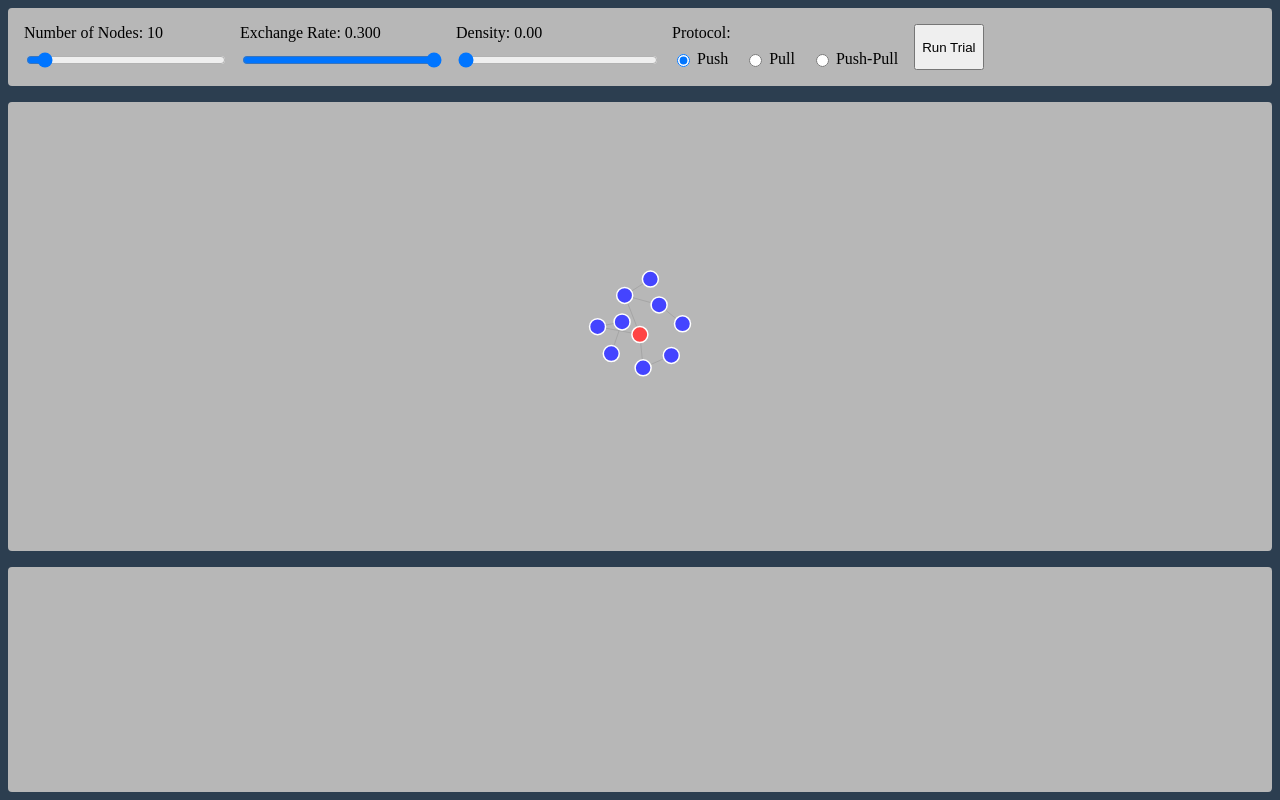
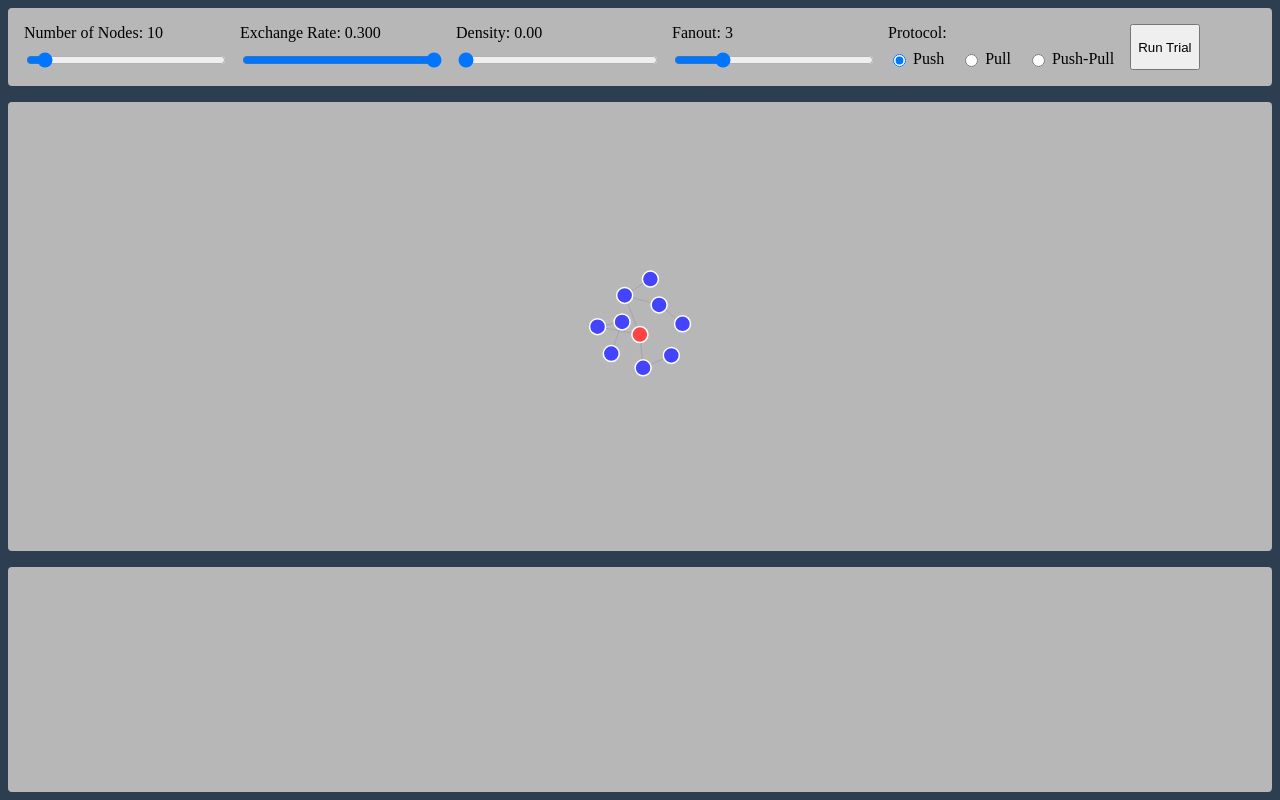
Before and after one commit to tsereda/VectorConsensusVisualization, a SvelteKit app: page / in a window 1280 px wide. Shown: the top 800 px of the page. Built offline with nearby package versions, Linux system fonts and the light colour scheme.

Commit message:
fanout ui element

```diff
--- a/src/routes/+page.svelte
+++ b/src/routes/+page.svelte
@@ -110,6 +110,17 @@ function startNewTrial() {
                 max="1"
                 step="0.01"
                 on:change={initializeGraph}
+            />
+        </div>
+        <div class="slider-container">
+            <label for="fanout">Fanout: {$config.numExchanges}</label>
+            <input
+                type="range"
+                id="fanout"
+                bind:value={$config.numExchanges}
+                min="1"
+                max="10"
+                step="1"
             />
         </div>
         <div class="control-group">
```
